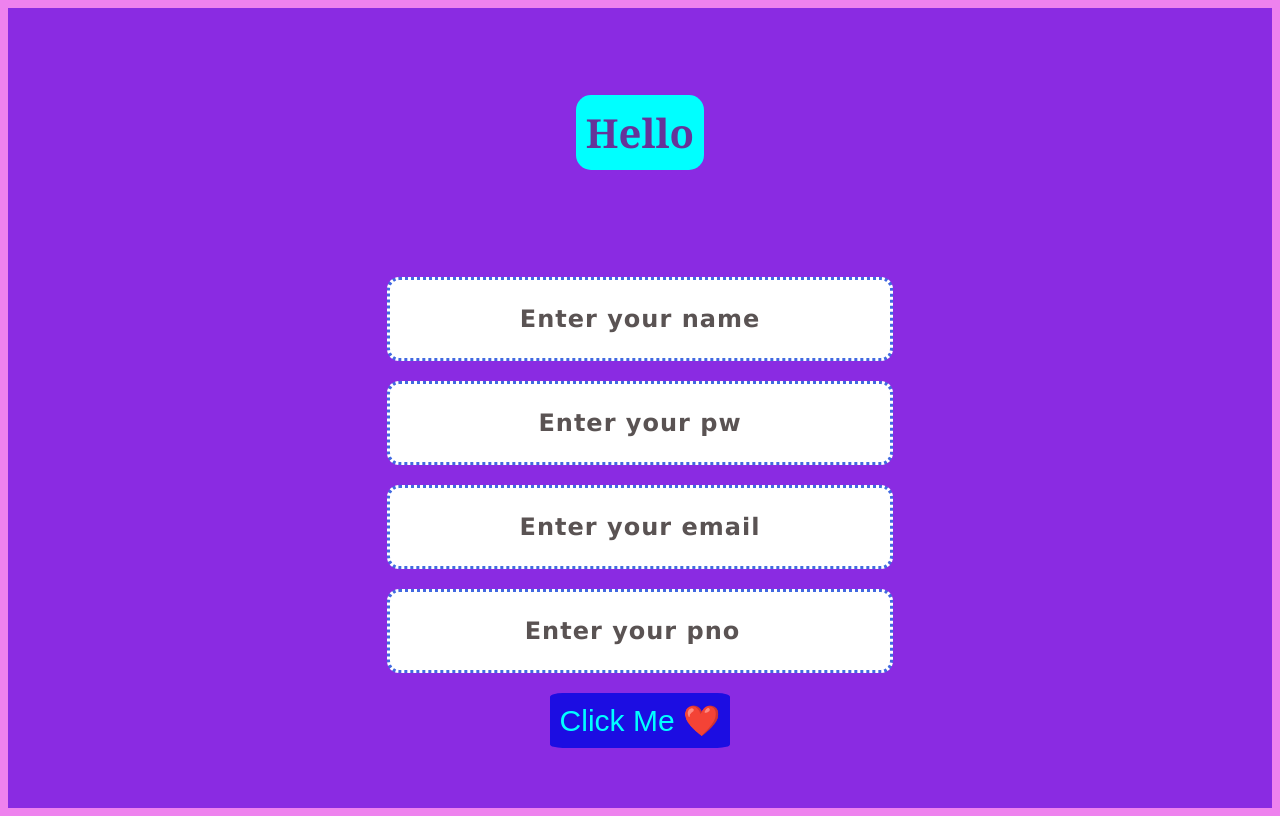
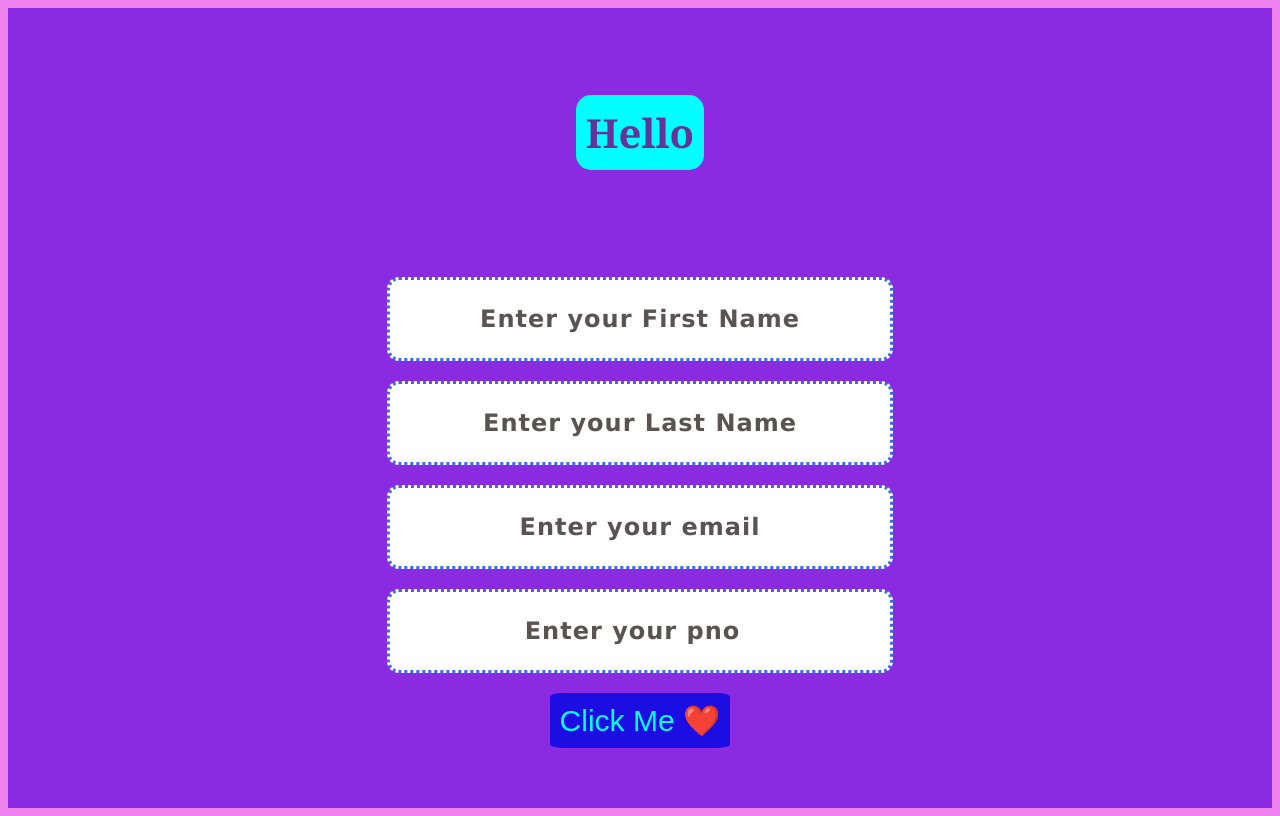
Before and after one commit to xitizupreti/Simple-Form, a React (Create React App) app: page / in a window 1280 px wide. Built offline with nearby package versions, Linux system fonts and the light colour scheme.

Commit message:
Update App.jsx

```diff
--- a/src/App.jsx
+++ b/src/App.jsx
@@ -67,7 +67,7 @@ const App = () => {
           <p>{fullname.phone}</p>
           <input
             type="text"
-            placeholder="Enter your name"
+            placeholder="Enter your First Name"
             name="fname"
             onChange={e}
             value={fullname.fname}
@@ -75,7 +75,7 @@ const App = () => {
           ></input>
           <input
             type="text"
-            placeholder="Enter your pw"
+            placeholder="Enter your Last Name"
             name="lname"
             onChange={e}
             value={fullname.lname}
```
